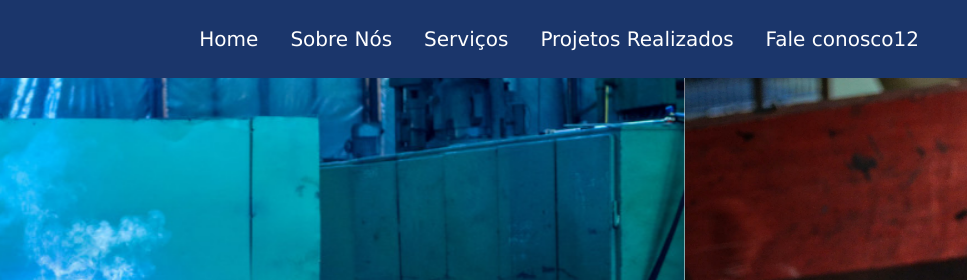
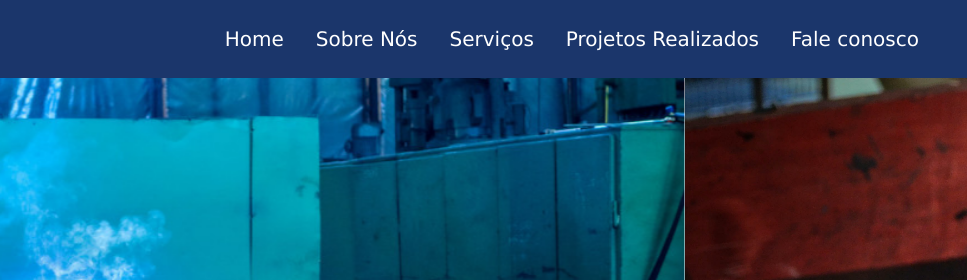
Before and after one commit to vjbueno/exercicios-fundamentos-web-bootstrap, a plain HTML site: page index.html in a window 1280 px wide. Shown: the top 280 px of the page, 313-1280 px from the left. Drawn offline with nearby package versions, Linux system fonts and the light colour scheme.

Commit message:
deploy pag v2

```diff
--- a/index.html
+++ b/index.html
@@ -46,7 +46,7 @@
             <a class="nav-link text-white fonte" href="#projeto">Projetos Realizados</a>
           </li>
           <li class="nav-item">
-            <a class="nav-link text-white fonte" href="#contato">Fale conosco12</a>
+            <a class="nav-link text-white fonte" href="#contato">Fale conosco</a>
           </li>
         </ul>
       </div>
```
